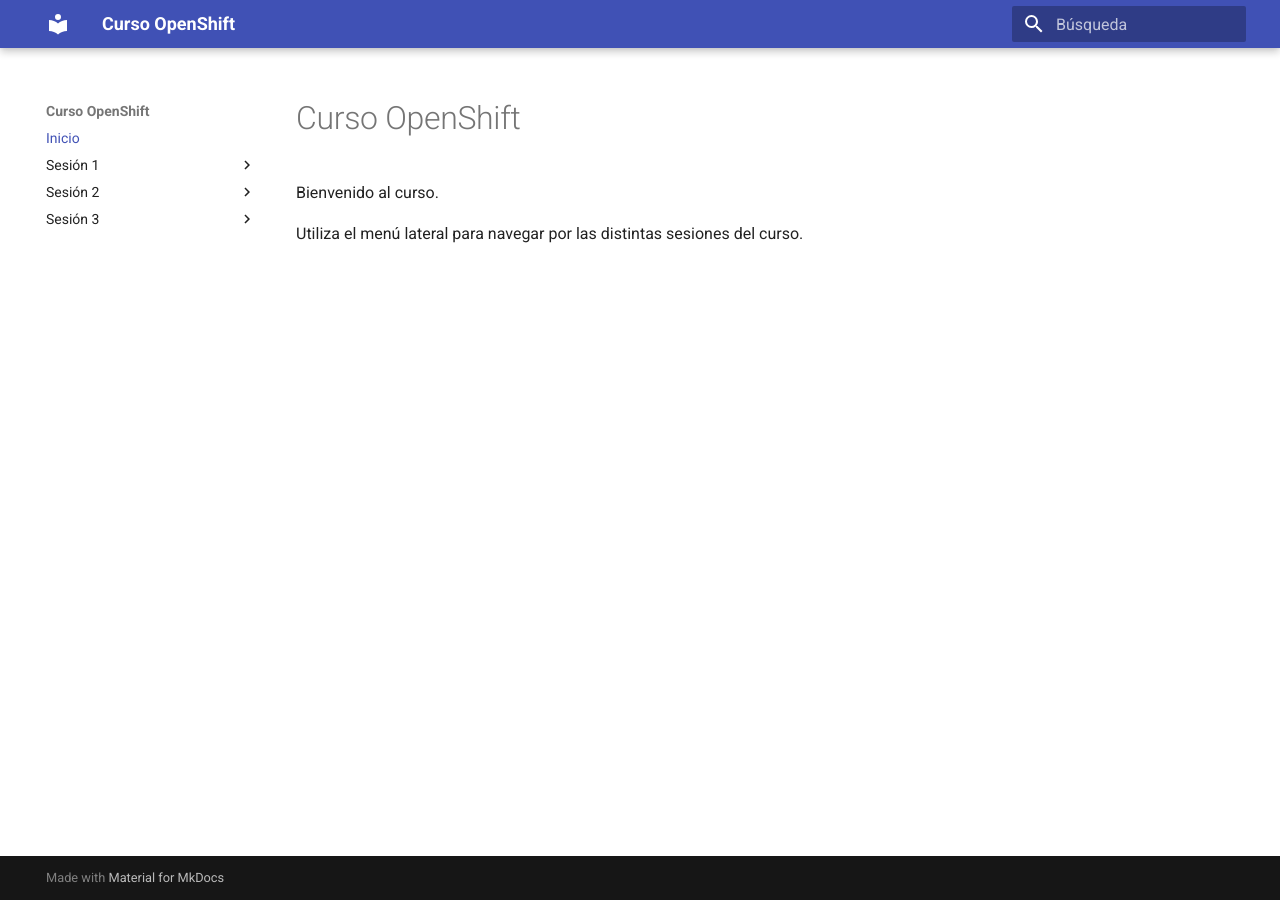
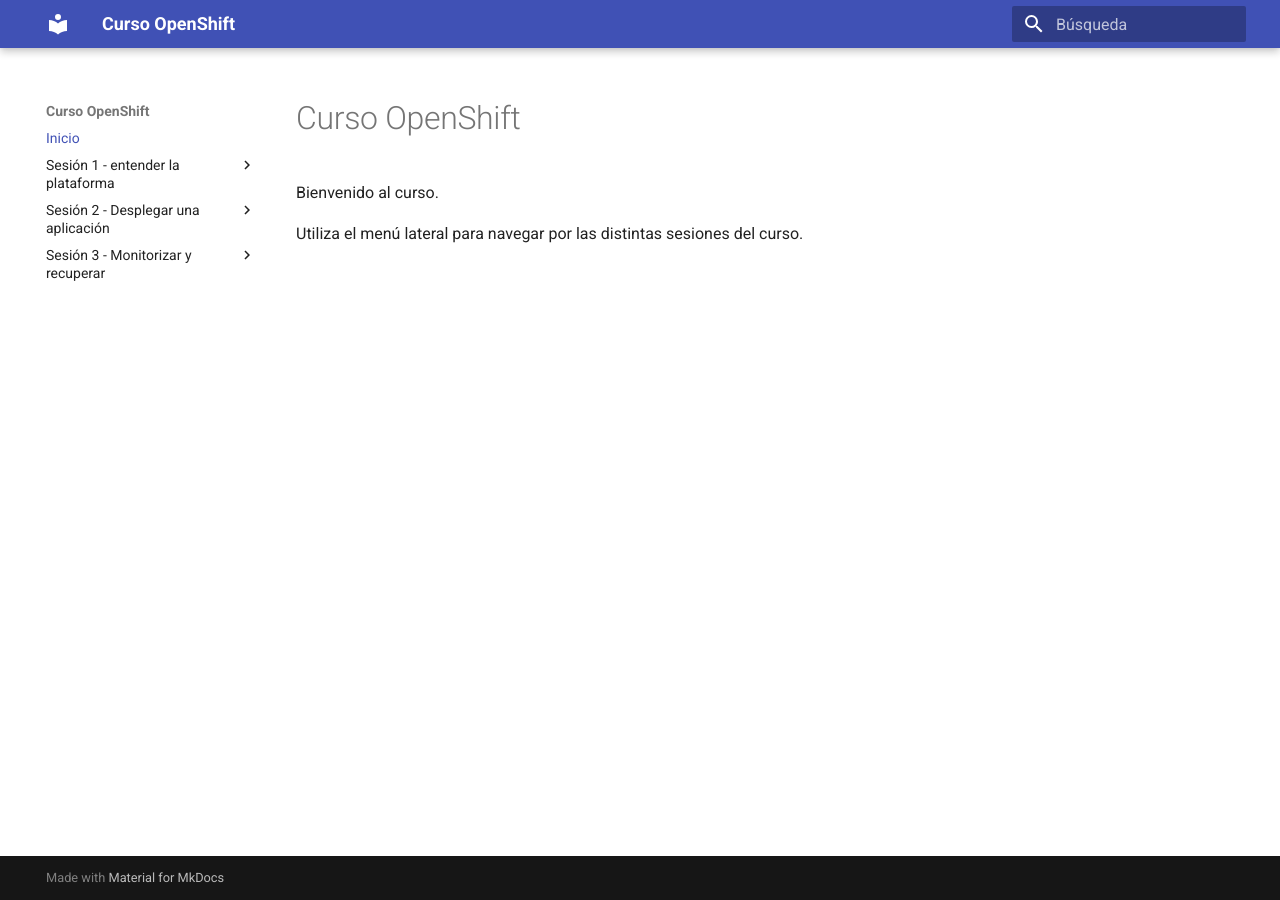
Before and after one commit to ieftraining/curso-openshift, an MkDocs documentation site: the page built from docs/index.md, in a window 1280 px wide. Built offline with MkDocs 1.6.1 and Material for MkDocs 9.7.7, drawn with Linux system fonts in a browser that asks for light colours.

Commit message:
Update mkdocs.yml

```diff
--- a/mkdocs.yml
+++ b/mkdocs.yml
@@ -11,7 +11,7 @@
 nav:
   - Inicio: index.md
 
-  - Sesión 1:
+  - Sesión 1 - entender la plataforma:
       - 1.1 Introducción: sesion1/1.1 Introduccion.md
       - 1.2 De servidor a contenedor: sesion1/1.2 de servidor a contendor.md
       - 1.3 Kubernetes: sesion1/1.3 kubernetes.md
@@ -22,7 +22,7 @@
       - 1.8 Práctica: sesion1/1.8-practica-imagen-cluster-completo.md
       - 1.9 Cierre: sesion1/1.9 cierre.md
 
-  - Sesión 2:
+  - Sesión 2 - Desplegar una aplicación:
       - 2.1 Cargas de trabajo: sesion2/2.1 Cargas de trabajo.md
       - 2.2 Exponer aplicaciones: sesion2/2.2 Exponer aplicaciones.md
       - 2.3 Salud recursos y escalado: sesion2/2.3 Salud recursos y escalado.md
@@ -31,7 +31,7 @@
       - 2.6 Politicas de Seguridad: sesion2/2.6 Politicas de Seguridad.md
       - 2.7 Cierre: sesion2/2.7 Cierre.md
 
-  - Sesión 3:
+  - Sesión 3 - Monitorizar y recuperar:
       - 3.1 Metricas y cuadros de mando: sesion3/3.1 Metricas y cuadros de mando.md
       - 3.2 Autoescalado: sesion3/3.2 Autoescalado.md
       - 3.3 Alertas: sesion3/3.3 Alertas.md
```
